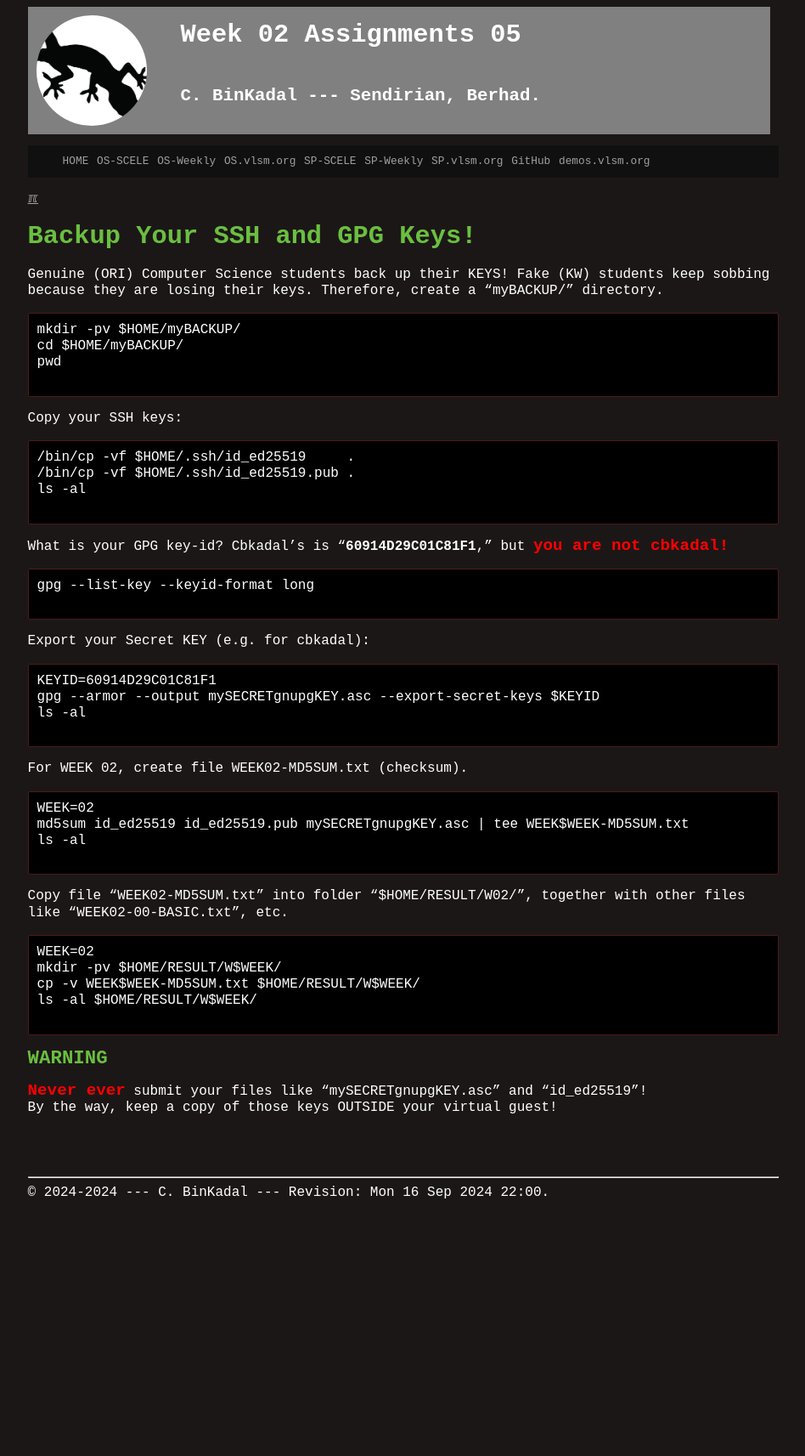
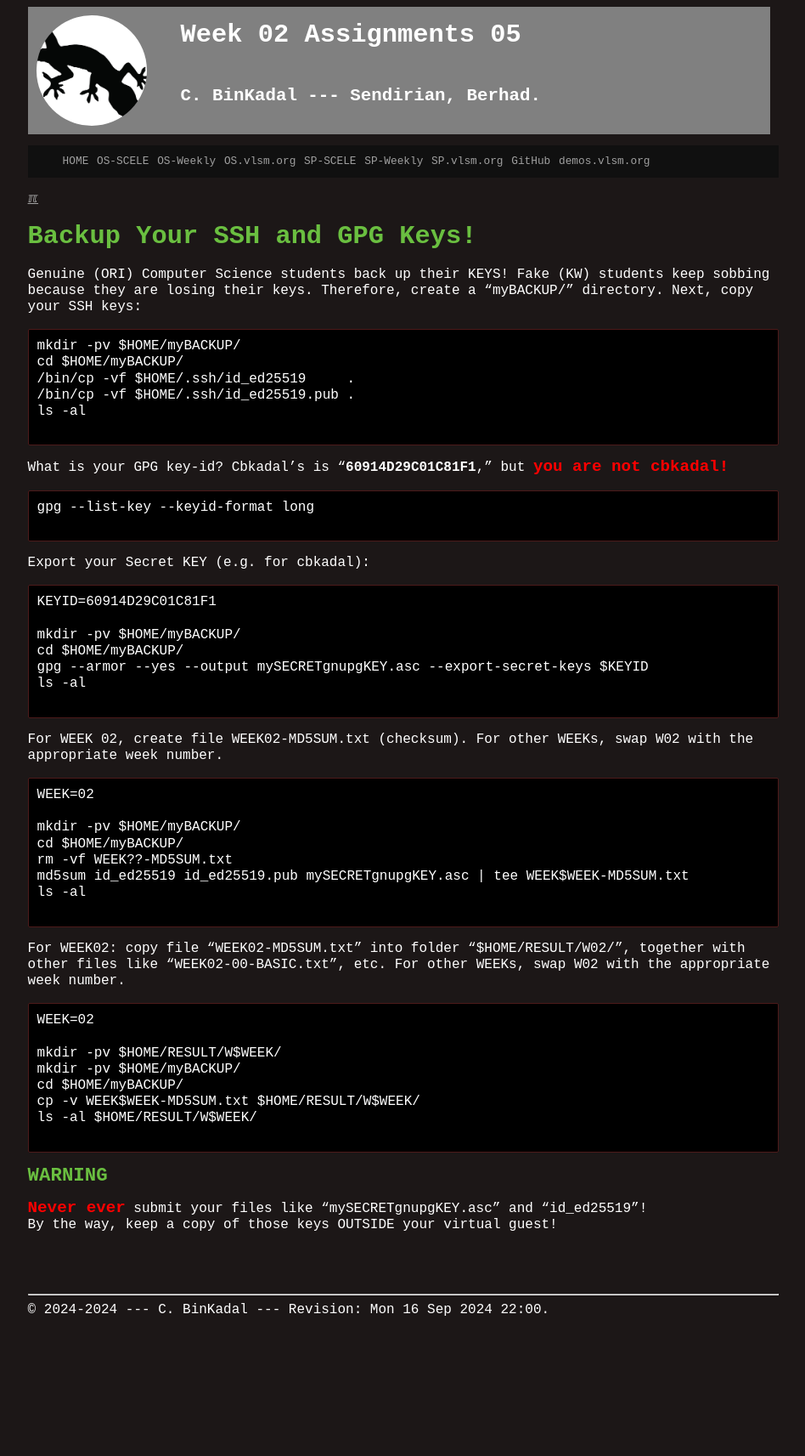
Before and after one commit to os2xx/demOS, a Jekyll site: the page built from W02-11.md, in a window 1280 px wide. Shown: the whole page at 85% size, without its empty margins (165-1113 px from the left). Built offline with Jekyll 4.4.1, drawn with Linux system fonts in a browser that asks for light colours; before the commit the page ends 1575 px from its top, so only the background shows below that.

Commit message:
OSP241 cbkadal

````diff
--- a/W02-11.md
+++ b/W02-11.md
@@ -9,17 +9,11 @@ title:  "Week 02 Assignments 05"
 Genuine (ORI) Computer Science students back up their KEYS!
 Fake (KW) students keep sobbing because they are losing their keys.
 Therefore, create a "myBACKUP/" directory.
+Next, copy your SSH keys:
 
 ```
 mkdir -pv $HOME/myBACKUP/
 cd $HOME/myBACKUP/
-pwd
-
-```
-
-Copy your SSH keys:
-
-```
 /bin/cp -vf $HOME/.ssh/id_ed25519     .
 /bin/cp -vf $HOME/.ssh/id_ed25519.pub .
 ls -al
@@ -38,26 +32,39 @@ Export your Secret KEY (e.g. for cbkadal):
 
 ```
 KEYID=60914D29C01C81F1
-gpg --armor --output mySECRETgnupgKEY.asc --export-secret-keys $KEYID
+
+mkdir -pv $HOME/myBACKUP/
+cd $HOME/myBACKUP/
+gpg --armor --yes --output mySECRETgnupgKEY.asc --export-secret-keys $KEYID
 ls -al
 
 ```
 
 For WEEK 02, create file WEEK02-MD5SUM.txt (checksum).
+For other WEEKs, swap W02 with the appropriate week number.
 
 ```
 WEEK=02
+
+mkdir -pv $HOME/myBACKUP/
+cd $HOME/myBACKUP/
+rm -vf WEEK??-MD5SUM.txt
 md5sum id_ed25519 id_ed25519.pub mySECRETgnupgKEY.asc | tee WEEK$WEEK-MD5SUM.txt
 ls -al
 
 ```
 
-Copy file "WEEK02-MD5SUM.txt" into folder "$HOME/RESULT/W02/",
+For WEEK02:
+copy file "WEEK02-MD5SUM.txt" into folder "$HOME/RESULT/W02/",
 together with other files like "WEEK02-00-BASIC.txt", etc.
+For other WEEKs, swap W02 with the appropriate week number.
 
 ```
 WEEK=02
+
 mkdir -pv $HOME/RESULT/W$WEEK/
+mkdir -pv $HOME/myBACKUP/
+cd $HOME/myBACKUP/
 cp -v WEEK$WEEK-MD5SUM.txt $HOME/RESULT/W$WEEK/
 ls -al $HOME/RESULT/W$WEEK/
 
````
Also changed, not shown: W03-02.md (+7 -3 lines), W03-08.md (+1 -1 lines), W03-09.md (+1 -1 lines), index.md (+6 -5 lines).
